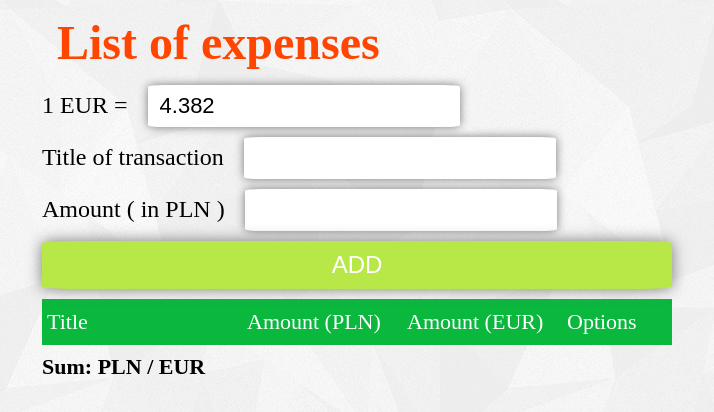
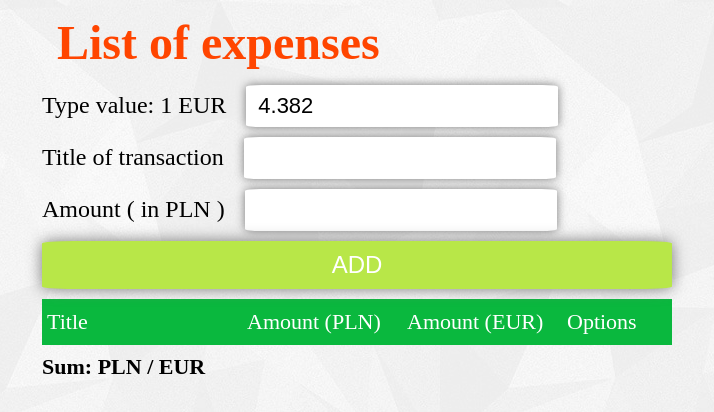
Before and after one commit to nephente1/List-of-expenses, a React app: page / in a window 1280 px wide. Shown: the top 412 px of the page, without its empty margins (283-997 px from the left). Built offline with nearby package versions, Linux system fonts and the light colour scheme.

Commit message:
correct euro sum

```diff
--- a/js/List.jsx
+++ b/js/List.jsx
@@ -101,8 +101,7 @@ class List extends React.Component{
         }
 
         let stateSums = [...arr];
-        console.log(stateSums.reduce((a,b)=>a+b, 0) )
-        console.log(stateSums);
+        console.log("stateSums: "+stateSums);
         this.setState({
             sum: stateSums.reduce((a,b)=>a+b, 0)
         })
@@ -123,9 +122,10 @@ class List extends React.Component{
         deleteBtn.addEventListener('click', () => {
             document.querySelector('.table').removeChild(row);
             stateSums.pop();
-
+            stateSumsEur.pop()
                 this.setState({
-                    sum: stateSums.reduce((a,b)=>a+b, 0)
+                    sum: stateSums.reduce((a,b)=>a+b, 0),
+                    sumEur: stateSumsEur.reduce((a,b)=>a+b, 0)
                 })
               })
           }
@@ -138,7 +138,7 @@ class List extends React.Component{
         <div className="inputs">
             <h1>List of expenses</h1>
             <div className="error-message"></div>
-            <label>1 EUR =
+            <label>Type value: 1 EUR
             <input onChange={this.handleChangeValue} type="text" value={this.state.eurVal}/>
             </label>
 
```
